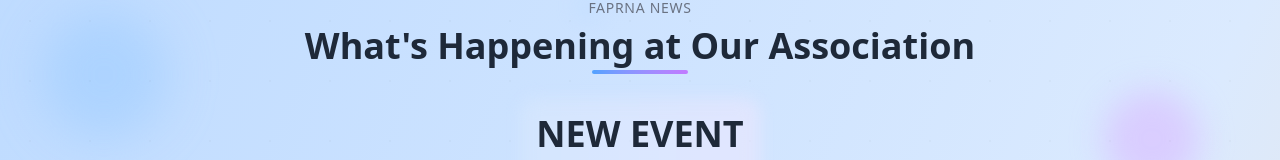
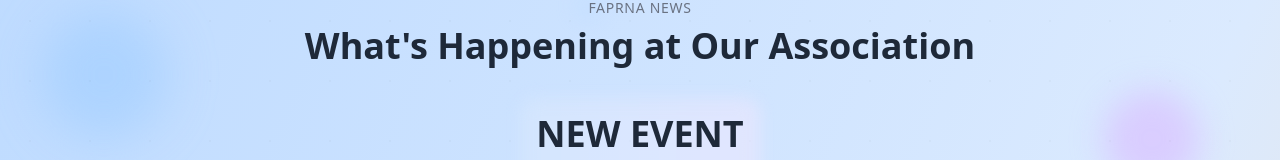
Before and after one commit to Arshie13/FAPRNA, a Next.js app: page /event-registration in a window 1280 px wide. Shown: the part 198-358 px from the top of the page. Built offline with nearby package versions, Linux system fonts and the light colour scheme.

Commit message:
fix: remove unnecessary decorative element from event registration header

```diff
--- a/src/components/EventRegister.tsx
+++ b/src/components/EventRegister.tsx
@@ -37,7 +37,6 @@ export default function EventRegistration() {
             </div>
             <h1 className="mb-4 text-3xl font-bold text-gray-800 md:text-4xl relative">
               What&apos;s Happening at Our Association
-              <div className="absolute -bottom-2 left-1/2 h-1 w-24 -translate-x-1/2 rounded-full bg-gradient-to-r from-blue-400 to-purple-400"></div>
             </h1>
           </div>
 
```
